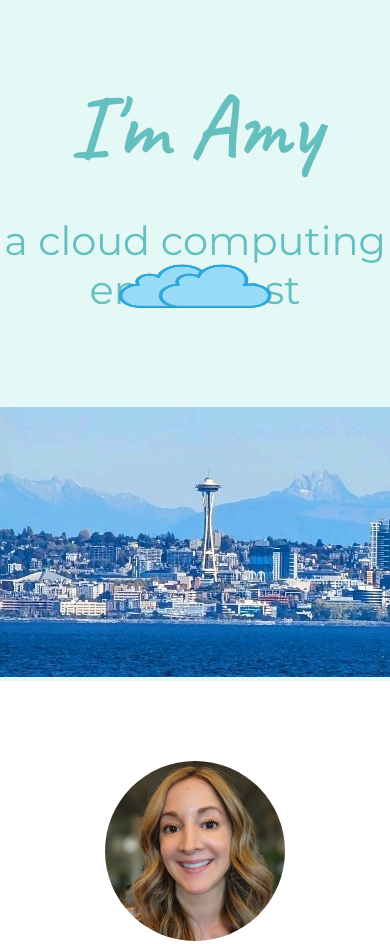
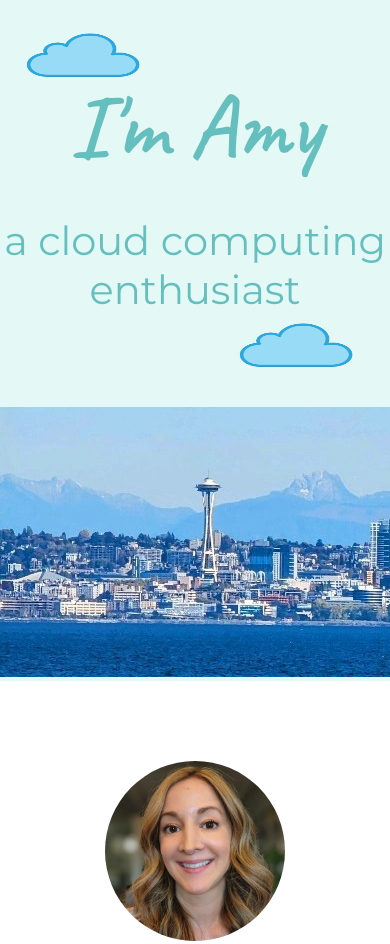
Before and after one commit to AmyBalog/MyPortfolio, a plain HTML site: page index.html in a window 390 px wide. Shown: the top 944 px of the page. Drawn offline with Linux system fonts and the light colour scheme.

Commit message:
Add files via upload
Update configuration to make it mobile friendly

```diff
--- a/index.html
+++ b/index.html
@@ -15,14 +15,15 @@
   <body>
     <div class="top-container">
       <h1>I'm Amy</h1>
-      <h2>a cloud computing enthusiast</h2>
+
+      <h2>
         <img
           class="left-cloud"
           src="./cloudIcon.png"
           alt="cloud"
           width="150"
           height="90"
-      />
+        />a cloud computing enthusiast
         <img
           class="right-cloud"
           src="./cloudIcon.png"
@@ -30,6 +31,8 @@
           width="150"
           height="90"
         />
+      </h2>
+
       <img class="mountain" src="./SeattleSkyline.jfif" alt="Seattle Skyline" />
     </div>
 
--- a/styles.css
+++ b/styles.css
@@ -33,16 +33,35 @@ div {
 }
 
 .left-cloud {
-    position: absolute;
-    left: 100px;
-    bottom: 350px;
+    position: relative;
+    top: 25px;
+    margin-right: 20px;
+}
+
+@media (max-width: 768px) {
+    .left-cloud {
+        position: absolute;
+        top: 10px;
+        bottom: 0px;
+        left: 2%;
+    }
 }
 
 .right-cloud {
-    position: absolute;
-    right: 100px;
-    bottom: 350px;
+    position: relative;
+    top: 25px;
+    margin-left: 20px;
 }
+
+@media (max-width: 768px){
+    .right-cloud {
+        position: absolute;
+        top: 300px;
+        right: 5%;
+    }
+}
+
+
 
 .mountain{
     padding-top: 50px;
@@ -154,3 +173,55 @@ div {
     background-image: linear-gradient(to bottom, #30e3cb, #2bc4ad);
     text-decoration: none;
   }
+
+
+  /*
+Other possibilites for display of icons:
+
+.left-cloud {
+    position: absolute;
+    left: 100px;
+    bottom: 350px;
+}
+
+
+
+@media (max-width: 1110px) {
+    .left-cloud {
+        top: 50px;
+        bottom: 0px;
+        left: 2%;
+    }
+}
+
+@media (max-width: 768px) {
+    .left-cloud {
+        top: 10px;
+        bottom: 0px;
+        left: 2%;
+    }
+}
+
+.right-cloud {
+    position: absolute;
+    right: 100px;
+    bottom: 350px;
+}
+
+
+@media (max-width: 1110px){
+    .right-cloud {
+        top: 250px;
+        right: 5%;
+    }
+}
+
+@media (max-width: 768px){
+    .right-cloud {
+        top: 300px;
+        right: 5%;
+    }
+}
+
+
+  */
```
Lines whose indentation alone changed are shown as unchanged.
